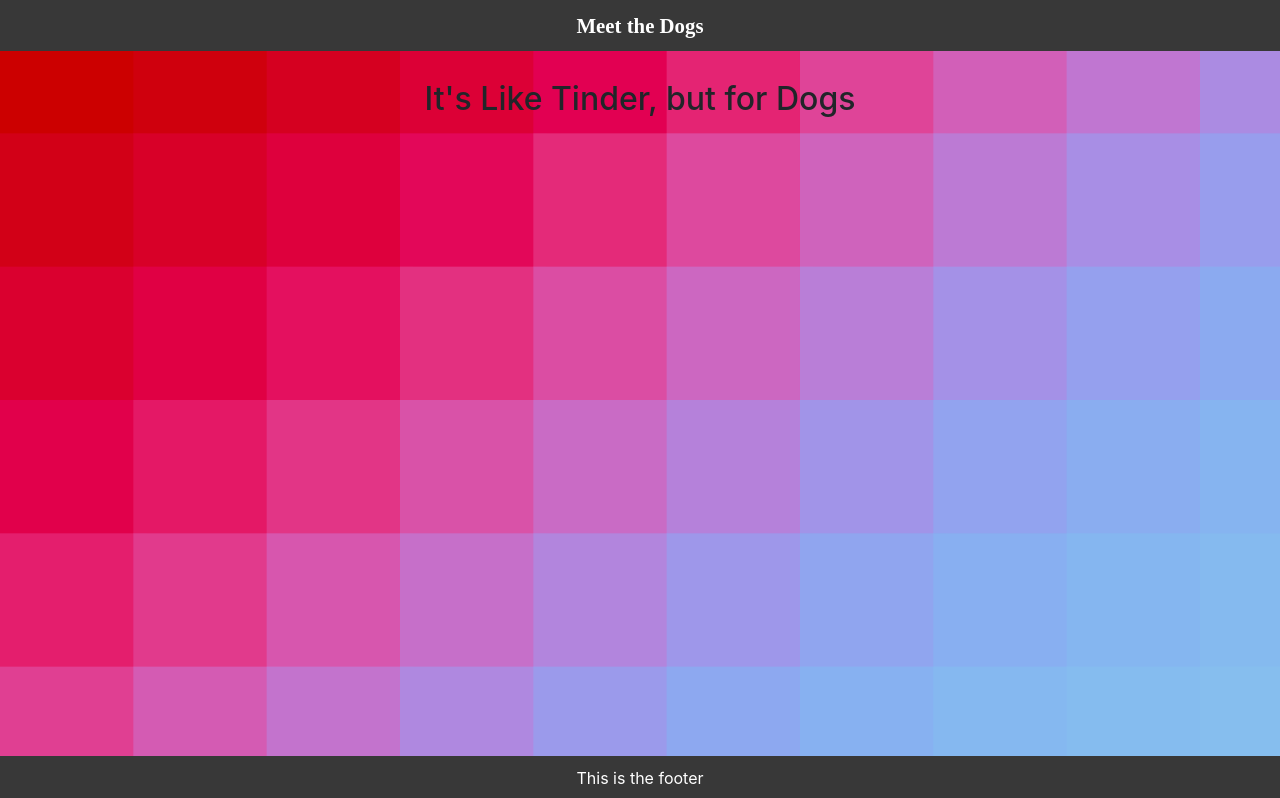
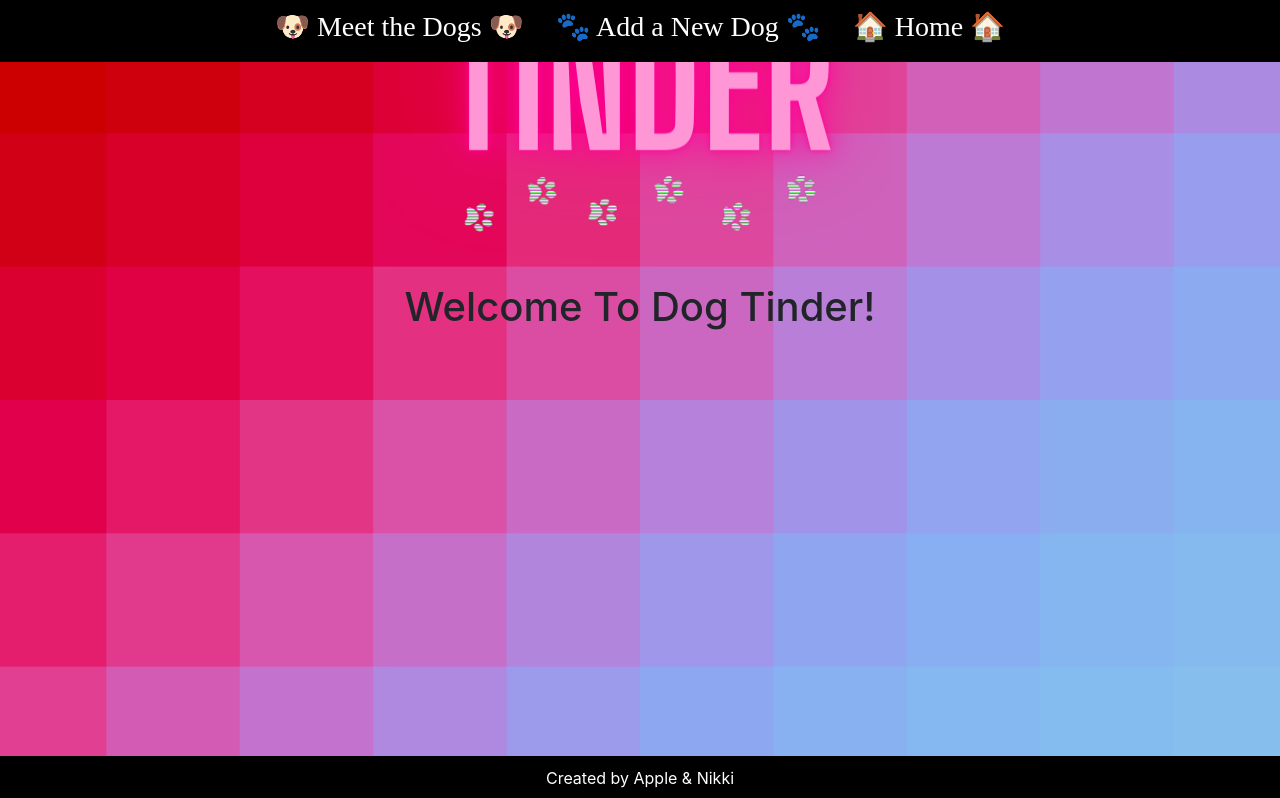
Before and after one commit to learn-academy-2023-bravo/cat-tinder-frontend-dog-meetup, a React (Create React App) app: page / in a window 1280 px wide. Shown: the top 798 px of the page. Built offline with nearby package versions, Linux system fonts and the light colour scheme.

Commit message:
Added a bunch of styling but the homepage is not routing to HOME it is routing to localbranch/3000

```diff
--- a/public/index.html
+++ b/public/index.html
@@ -2,7 +2,7 @@
 <html lang="en">
   <head>
     <meta charset="utf-8" />
-    <link rel="icon" href="%PUBLIC_URL%/favicon.ico" />
+    <link rel="icon" href="%{{PUBLIC_URL%/favicon.ico}}" />
     <meta name="viewport" content="width=device-width, initial-scale=1" />
     <meta name="theme-color" content="#000000" />
     <meta
--- a/src/App.css
+++ b/src/App.css
@@ -5,17 +5,9 @@
   background-size: cover;
 }
 
-header {
-  font-family: "Kenzo";
-  font-size: 1.3rem;
-  font-weight: 600;
-
-
-}
-
-
 h1 {
   text-align: center;
+  margin-bottom: 50%;
 }
 
 h2 {
@@ -27,18 +19,46 @@
   position: fixed;
   top: 0;
   width: 100%;
-  background-color: #383838;
+  background-color: #000000;
   color: #fff;
   text-align: center;
   padding: 10px;
+  font-family: "Kenzo";
+  font-size: 1.3rem;
+  font-weight: 600;
 }
 
 footer {
   position: fixed;
   bottom: 0;
   width: 100%;
-  background-color: #383838;
+  background-color: #000000;
   color: #fff;
   text-align: center;
   padding: 10px;
 }
+
+main {
+  text-align: center;
+
+}
+
+.card-container {
+  display: flex;
+  padding-top: 7%;
+  justify-content: left;
+  align-items: center;
+
+}
+
+.home-center {
+  display: flex;
+  flex-direction: column;
+  justify-content: center;
+  align-items: center;
+  height: 100vh;
+}
+
+.logo {
+  max-width: 60%;
+}
--- a/src/components/Footer.js
+++ b/src/components/Footer.js
@@ -4,7 +4,7 @@
 
     return (
         <>
-            <footer>This is the footer</footer>
+            <footer>Created by Apple & Nikki</footer>
         </>
     )
 }
--- a/src/components/Header.js
+++ b/src/components/Header.js
@@ -1,16 +1,29 @@
-
+import { Link } from "react-router-dom";
 
 const Header = () => {
+  return (
+    <header>
+      <nav style={{ display: "flex", justifyContent: "center" }}>
+        <Link to="/DogIndex" style={linkStyle}>
+          <h3>🐶 Meet the Dogs 🐶</h3>
+        </Link>
+        <Link to="/DogNew" style={linkStyle}>
+          <h3>🐾 Add a New Dog 🐾</h3>
+        </Link>
+        <Link to="/Home" style={linkStyle}>
+          <h3>🏠 Home 🏠</h3>
+        </Link>
+      </nav>
+    </header>
+  );
+};
 
+const linkStyle = {
+  color: "white",
+  fontSize: "1.2rem",
+  textDecoration: "none",
+  margin: "0 1rem",
+  transition: "all 0.2s ease-in-out",
+};
 
-    return(
-
-        <>
-            <header>Meet the Dogs</header>
-
-        </>
-
-    )
-}
-
-export default Header
+export default Header;
--- a/src/pages/DogIndex.js
+++ b/src/pages/DogIndex.js
@@ -1,48 +1,57 @@
-import { NavLink } from "react-router-dom"
-import { Card, CardBody, CardTitle, CardSubtitle, Button } from "reactstrap"
-
+import { Card, CardBody, CardTitle, CardSubtitle } from 'reactstrap';
+import { NavLink } from 'react-router-dom';
 
 const DogIndex = ({dogs}) => {
 
   return(
     <main>
+      <h1 style={{textAlign: 'center', position: 'absolute', top: '10%', left: '50%', transform: 'translate(-50%, -50%)', zIndex: '1', fontFamily: "Bebas", color: "yellow"}}>Dogs Looking For Companions!</h1>
+      <div className="card-container" style={{paddingTop: '110px'}}>
         {dogs?.map((dog, index) => {
           return(
             <Card
-                color="white"
+              color="black"
               style={{
                 width: '18rem'
+
               }}
             >
               <img
                 alt="Sample"
                 src={dog.image}
+                style={{
+                  height: '200px',
+                  objectFit: 'cover'
+                }}
               />
-                <CardBody>
-                  <CardTitle tag="h5">
+              <CardBody style={{ height: '200px' }}>
+                <CardTitle style={{color: "white", fontFamily: "Bebas Neue"}} tag="h5">
                   {dog.name}
                 </CardTitle>
-                  <CardSubtitle>
+                <CardSubtitle style={{color: "white", fontFamily: "Bebas Neue"}}>
                   {dog.age}
                 </CardSubtitle>
 
-                  <NavLink to={`/dogshow/${dog.id}`}>
-                    Howl's It Going
+                <NavLink to={`/dogshow/${dog.id}`} style={linkStyle}>
+                  Click To Learn More
                 </NavLink>
               </CardBody>
             </Card>
+          )
+        })}
+      </div>
+    </main>
+  );
+};
+
+const linkStyle = {
+  color: "pink",
+  fontSize: "1.2rem",
+  textDecoration: "none",
+  margin: "0 1rem",
+  transition: "all 0.2s ease-in-out",
+  fontFamily: "Kenzo"
+};
 
 
-
-
-            )
-        })}
-
-
-        </main>
-
-
-    )
-}
-
 export default DogIndex
--- a/src/pages/Home.js
+++ b/src/pages/Home.js
@@ -1,17 +1,13 @@
-
-
+import logo from './logo.png';
 
 const Home = () => {
+  return (
+    <div className="home-center">
+      <img src={logo} alt="Dog Tinder Logo" className="logo" />
+      <h1>Welcome To Dog Tinder!</h1>
+      <h2>It's Like Tinder, but for Dogs</h2>
+    </div>
+  );
+};
 
-    return (
-        <div className="home-center">
-            <h1>Welcome To Dog Tinder!</h1>
-            <br/>
-            <h2>It's Like Tinder, but for Dogs</h2>
-            {/* <img src="" */}
-
-        </div>
-    )
-}
-
-export default Home
+export default Home;
```
Also changed, not shown: src/pages/logo.png (added). Lines whose indentation alone changed are shown as unchanged.
